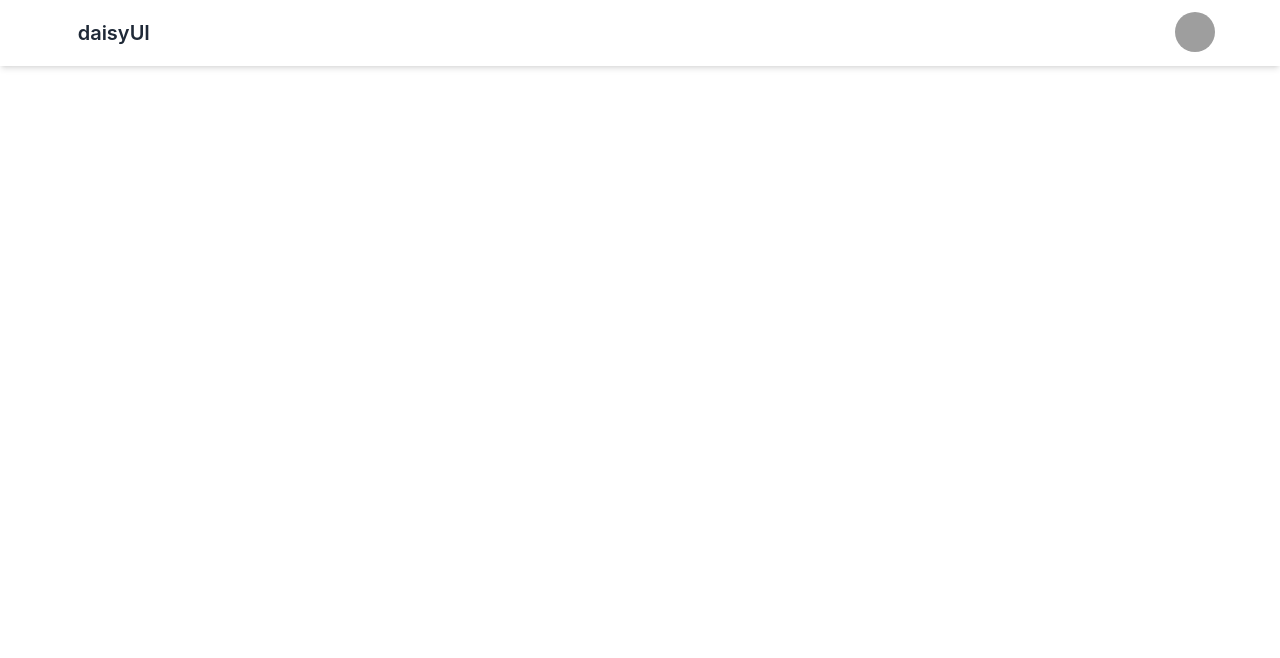
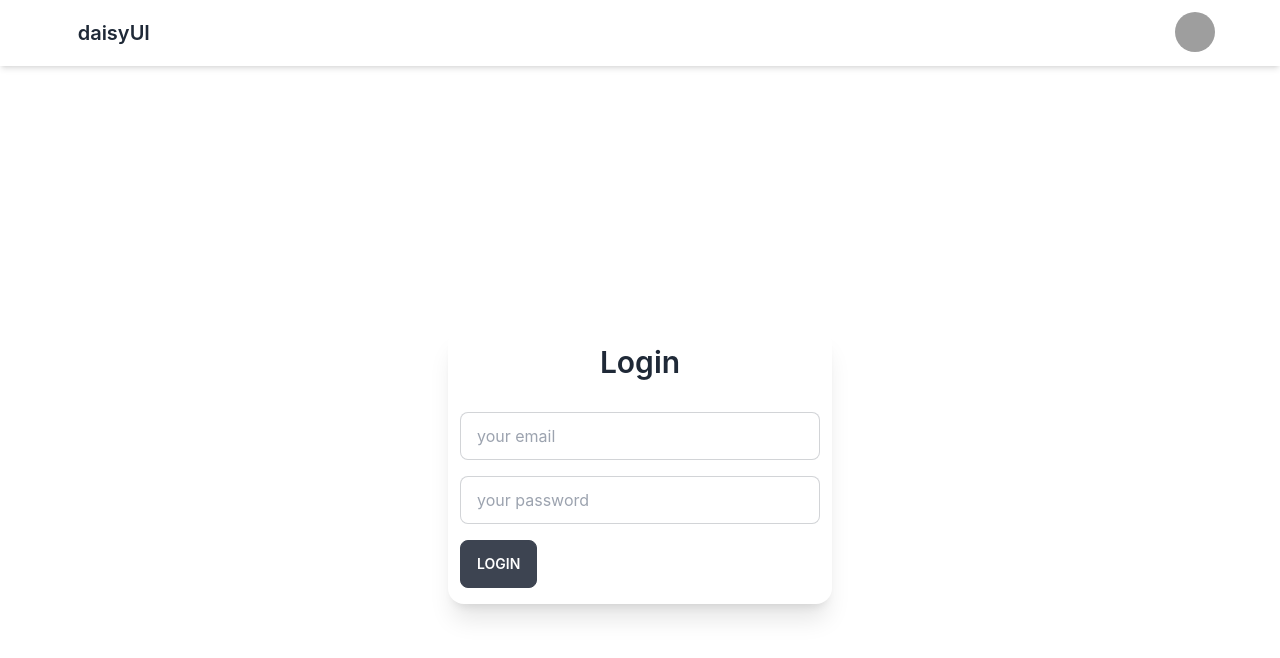
Before and after one commit to Shahrear-ahamed/shahrear-todo-app, a React (Create React App) app: page /login in a window 1280 px wide. Before the commit this address had no page. Shown: the top 658 px of the page. Built offline with nearby package versions, Linux system fonts and the light colour scheme; no server answers; grey boxes are pictures that could not be loaded.

Commit message:
make login section and make privet route

```diff
--- a/src/App.js
+++ b/src/App.js
@@ -1,6 +1,7 @@
 import { Route, Routes } from "react-router-dom";
 import "./App.css";
 import Home from "./Pages/Home/Home";
+import Login from "./Pages/Login/Login";
 import Navbar from "./Pages/Shared/Navbar";
 
 function App() {
@@ -9,6 +10,7 @@ function App() {
       <Navbar />
       <Routes>
         <Route path="/" element={<Home />} />
+        <Route path="/login" element={<Login />} />
       </Routes>
     </div>
   );
--- a/src/Pages/Login/Login.js
+++ b/src/Pages/Login/Login.js
@@ -1,9 +1,53 @@
 import React from "react";
+import auth from "../../firebase.init";
+import {
+  useAuthState,
+  useSignInWithEmailAndPassword,
+  useSignInWithGoogle,
+} from "react-firebase-hooks/auth";
+import { useLocation, useNavigationType } from "react-router-dom";
+import { async } from "@firebase/util";
 
 const Login = () => {
+  let navigate = useNavigationType();
+  let location = useLocation();
+  const [user] = useAuthState(auth);
+  const [signInWithGoogle, gUser, gLoading, gError] = useSignInWithGoogle(auth);
+  const [signInWithEmailAndPassword, emailUser, emailLoading, emailError] =
+    useSignInWithEmailAndPassword(auth);
+
+  let from = location.state?.from?.pathname || "/";
+
+  // login system implement
+  const handleLogin = async (e) => {
+    e.preventDefault();
+    // get user data and make object
+    const email = e.target.email.value;
+    const password = e.target.password.value;
+    await signInWithEmailAndPassword(email, password);
+  };
   return (
-    <div>
-      <h1>Login</h1>
+    <div className="grid justify-center items-center h-screen">
+      <div className=" card w-96 bg-base-100 shadow-xl">
+        <h2 className="text-3xl font-semibold text-center my-4">Login</h2>
+        <form onSubmit={handleLogin} className="py-4 px-3 space-y-4">
+          <input
+            type="email"
+            placeholder="your email"
+            name="email"
+            required
+            className="input input-bordered w-full"
+          />
+          <input
+            type="password"
+            placeholder="your password"
+            required
+            name="password"
+            className="input input-bordered w-full"
+          />
+          <input type="submit" value="Login" className="btn" />
+        </form>
+      </div>
     </div>
   );
 };
--- a/src/Pages/Login/RequireAuth.js
+++ b/src/Pages/Login/RequireAuth.js
@@ -0,0 +1,21 @@
+import React from "react";
+import auth from "../../firebase.init";
+import { useAuthState } from "react-firebase-hooks/auth";
+import { Navigate, useLocation } from "react-router-dom";
+
+const RequireAuth = ({ children }) => {
+  const [user] = useAuthState(auth);
+  let location = useLocation();
+
+  if (user) {
+    // Redirect them to the /login page, but save the current location they were
+    // trying to go to when they were redirected. This allows us to send them
+    // along to that page after they login, which is a nicer user experience
+    // than dropping them off on the home page.
+    return <Navigate to="/login" state={{ from: location }} replace />;
+  }
+
+  return children;
+};
+
+export default RequireAuth;
```
